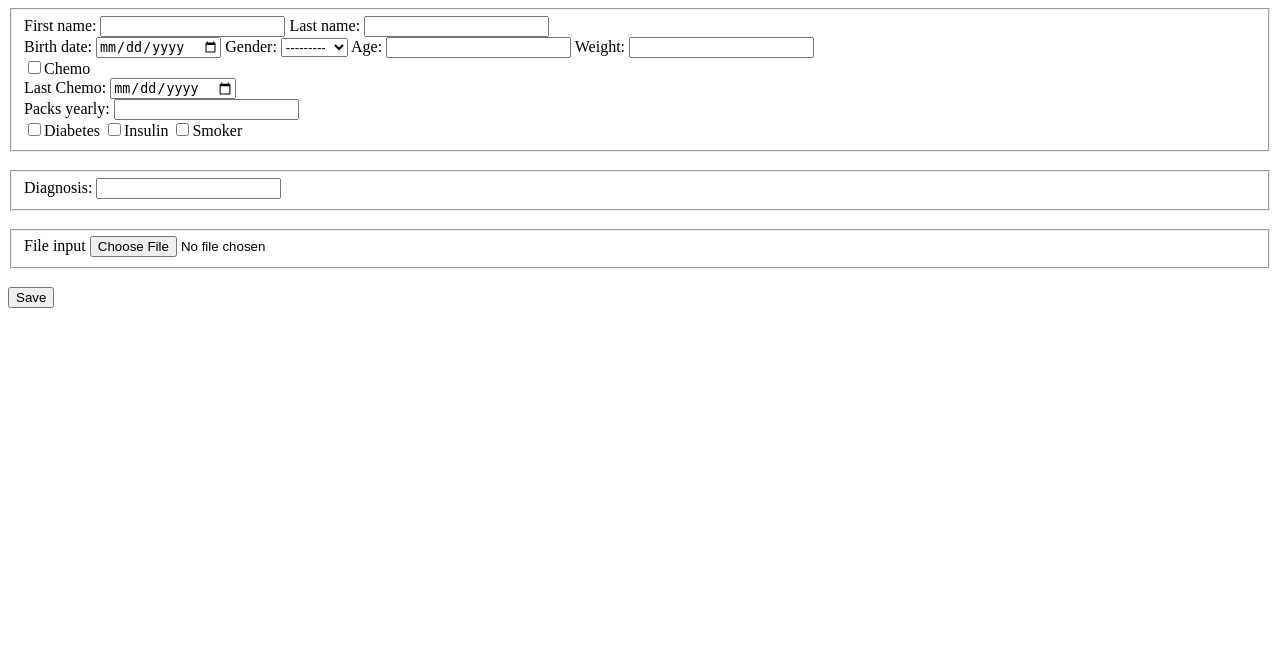
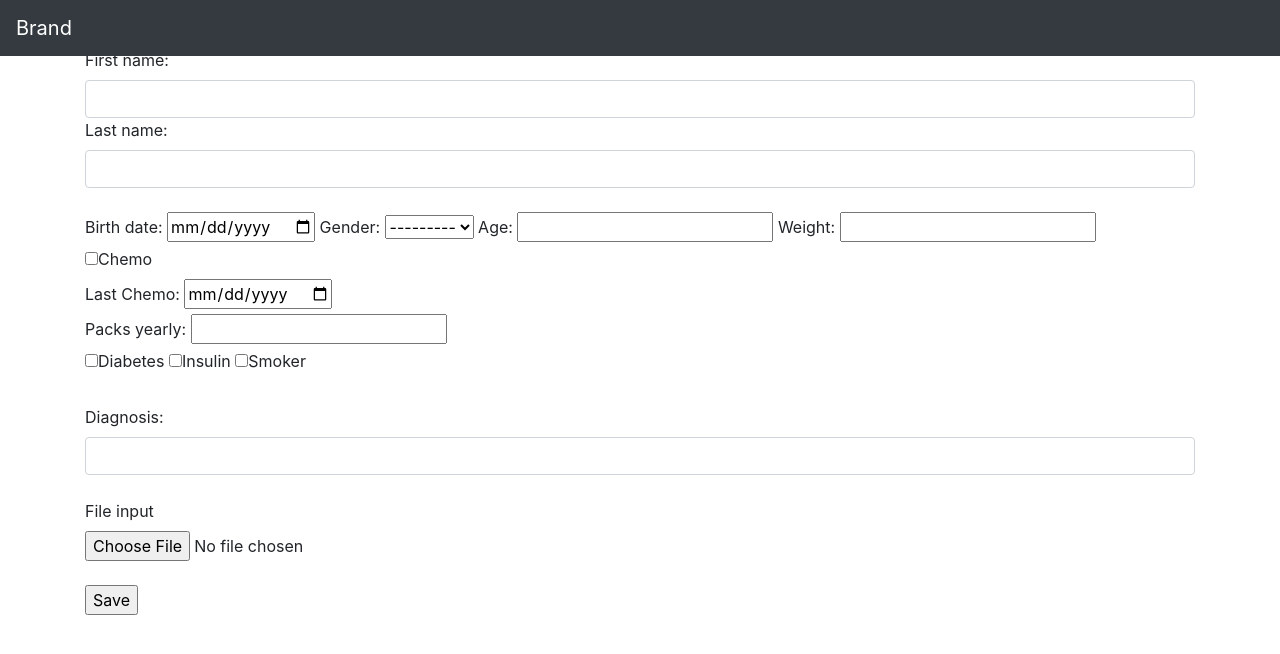
Before and after one commit to oboforty/docy, a Django app: page /scan/upload_form/ in a window 1280 px wide. Shown: the top 654 px of the page. Run offline with Django 3.2, Linux system fonts and the light colour scheme; some libraries are stand-ins or nearby versions.

Commit message:
Added some fixes

```diff
--- a/website/login/views.py
+++ b/website/login/views.py
@@ -18,9 +18,10 @@ def mylogin(request):
 		user = authenticate(request, username=username, password=password)
 		if user is not None:
 			login(request, user)
-			return redirect(reverse('login:home')) #the url name 'home' under 'login' app
+			# the url name 'home' under 'login' app
+			return redirect(reverse('login:home'))
 		else:
-			return render(request,'login.html',{'username':username, 'password':password,})
+			return render(request, 'login.html', {'username': username, 'password': password,})
 
 def register(request):
 	if request.method == 'GET':
--- a/website/scan/templates/upload_form.html
+++ b/website/scan/templates/upload_form.html
@@ -1,12 +1,19 @@
+{% extends "base.html" %}
+{% load i18n %}
+
+
+{% block content %}
+
+
     <form action="" method="post" id="upload_form">
         {% csrf_token %}
      <fieldset>
 
         <label class="required" for="id_first_name">First name:</label>
-    <input type="text" name="first_name" class="vTextField" maxlength="20" required id="id_first_name">
+        <input type="text" name="first_name" class="form-control" maxlength="20" required id="id_first_name">
 
         <label class="required" for="id_last_name">Last name:</label>
-    <input type="text" name="last_name" class="vTextField" maxlength="20" required id="id_last_name"><br/>
+        <input type="text" name="last_name" class="form-control" maxlength="20" required id="id_last_name"><br/>
 
         <label class="required" for="id_birth_date">Birth date:</label>
         <input type="date" name="birth_date" class="vDateField" size="10" required id="id_birth_date">
@@ -45,7 +52,7 @@
 
      <fieldset>
         <label class="required" for="id_diagnosis">Diagnosis:</label>
-    <input type="text" name="diagnosis" class="vTextField" maxlength="20" required id="id_diagnosis">
+        <input type="text" name="diagnosis" class="form-control" maxlength="20" required id="id_diagnosis">
      </fieldset><br/>
 
 
@@ -61,3 +68,5 @@
         </div>
 
     </form>
+
+{% endblock %}
--- a/website/scan/urls.py
+++ b/website/scan/urls.py
@@ -5,4 +5,5 @@ app_name = 'scan'
 urlpatterns = [
     path('', views.index, name='scan'),
     path('upload_form/', views.change, name='upload_form'),
+    path('test/', views.test, name='test'),
 ]
--- a/website/scan/views.py
+++ b/website/scan/views.py
@@ -1,11 +1,31 @@
+from django.http import HttpResponse
 from django.shortcuts import render, redirect, reverse
 from .models import Patient, Scan, Diagnosis
 
-# Create your views here.
+
 def index(request):
+	"""
+	List of scans
+	"""
+
 	params = {}
 
-	return render(request,'index.html', params)
+	return render(request, 'index.html', params)
+
 
 def change(request):
-	return render(request,'upload_form.html')
+	"""
+	TEST PAGE
+	"""
+
+	return render(request, 'upload_form.html')
+
+def test(request):
+	"""
+	TEST PAGE
+	"""
+
+	#
+	patient = Patient.objects.order_by('?').first()
+
+	return render(request, 'upload_form.html', {"patient": patient})
--- a/website/templates/base.html
+++ b/website/templates/base.html
@@ -2,7 +2,6 @@
 
 <!DOCTYPE html>
 
-{% block html %}
 <html lang="en">
 
     {% block head %}
@@ -51,7 +50,7 @@
 
         {% block body_content %}
             <div class="container">
-                {% block container %}{% endblock %}
+                {% block content %}{% endblock %}
             </div>
         {% endblock %}
 
@@ -72,4 +71,3 @@
     {% endblock %}
 
 </html>
-{% endblock %}
--- a/website/website/urls.py
+++ b/website/website/urls.py
@@ -15,9 +15,11 @@ Including another URLconf
 """
 from django.contrib import admin
 from django.urls import path, include
+
+
 # mapping for opening roots into views, if you type this url with show this views and this block of code
 urlpatterns = [
     path('admin/', admin.site.urls),
-    path('user/',include('login.urls')),
-    path('scan/',include('scan.urls')),
+    path('user/', include('login.urls')),
+    path('scan/', include('scan.urls')),
 ]
```
Also changed, not shown: website/scan/models.py (+5 -3 lines). Lines whose indentation alone changed are shown as unchanged.
